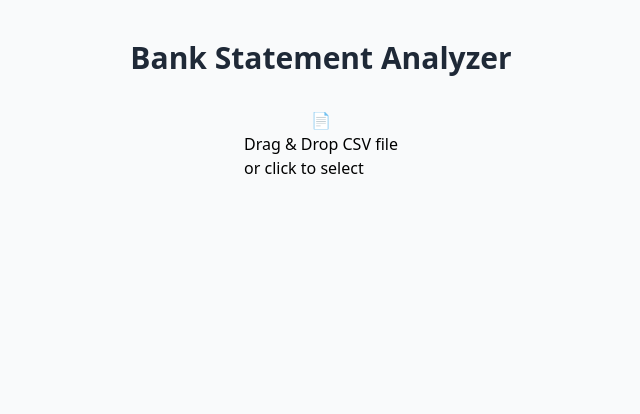
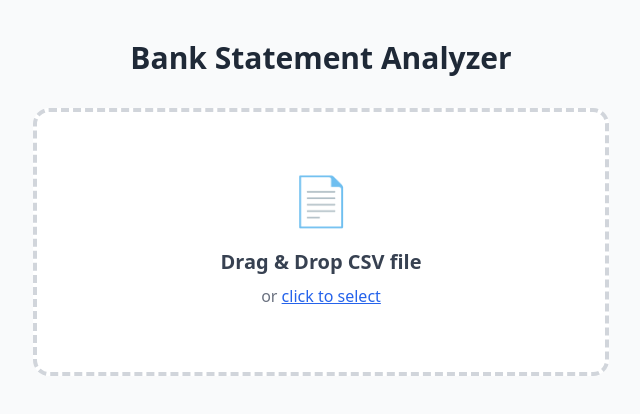
Before and after one commit to AndrKirienko/bank-statement-analyzer, a Next.js app: page / in a window 1280 px wide. Shown: the top 414 px of the page, without its empty margins (319-959 px from the left). Built offline with nearby package versions, Linux system fonts and the light colour scheme.

Commit message:
fix: Fix tailwind.config.js

```diff
--- a/tailwind.config.js
+++ b/tailwind.config.js
@@ -1,3 +1,6 @@
 module.exports = {
-  content: ["./src/app/**/*.{js,ts,jsx,tsx,mdx}"],
+  content: [
+		"./src/app/**/*.{js,ts,jsx,tsx,mdx}",
+		"./src/components/**/*.{js,ts,jsx,tsx,mdx}"
+	],
 };
```
